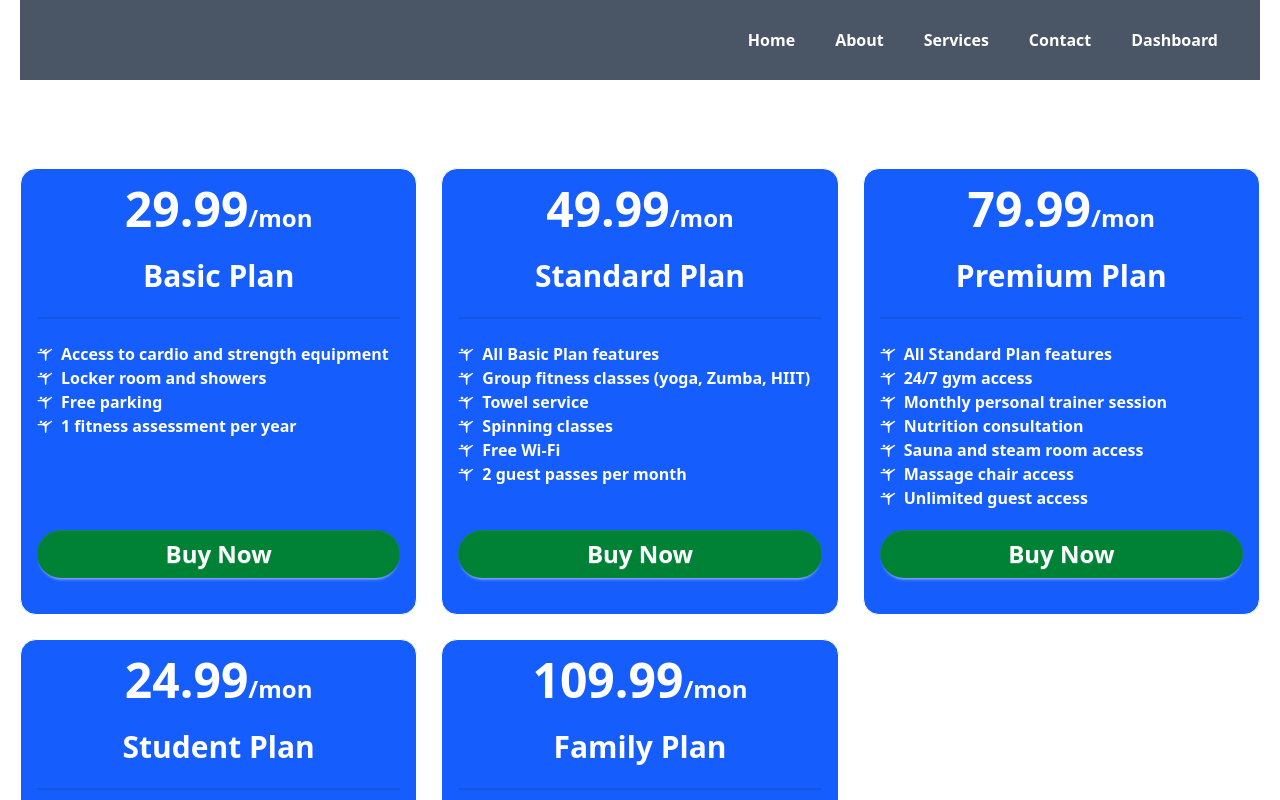
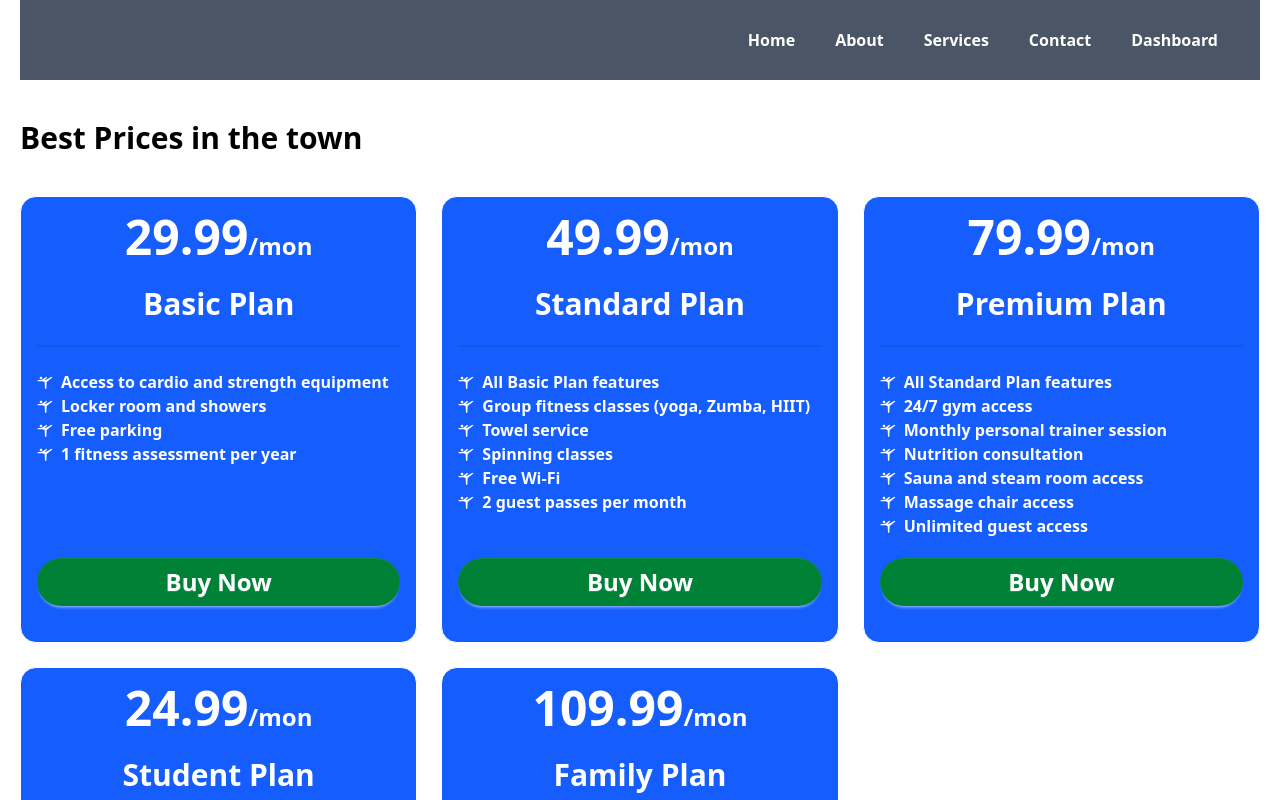
Before and after one commit to sadhin28/price-options-p4, a React (Vite) app: page / in a window 1280 px wide. Shown: the top 800 px of the page. Built offline with nearby package versions, Linux system fonts and the light colour scheme.

Commit message:
add price cart

```diff
--- a/src/components/Priceoptions/Priceoptions.jsx
+++ b/src/components/Priceoptions/Priceoptions.jsx
@@ -68,8 +68,8 @@ const Priceoptions = () => {
 
     return (
         <div className="">
-            <h2 className="text-5xl">Best Prices in the town</h2>
 
+                  <h2 className=" font-black mdtext-5xl text-3xl mt-5 md:mt-10 text-balance md:text-black">Best Prices in the town</h2>
                <div className=" mb-10 font-bold mt-10 grid grid-cols-1 md:grid-cols-2 lg:grid-cols-3 gap-6 ">
                   {
                     priceOptions.map(option=><PriceOption option={option}></PriceOption>)
```
